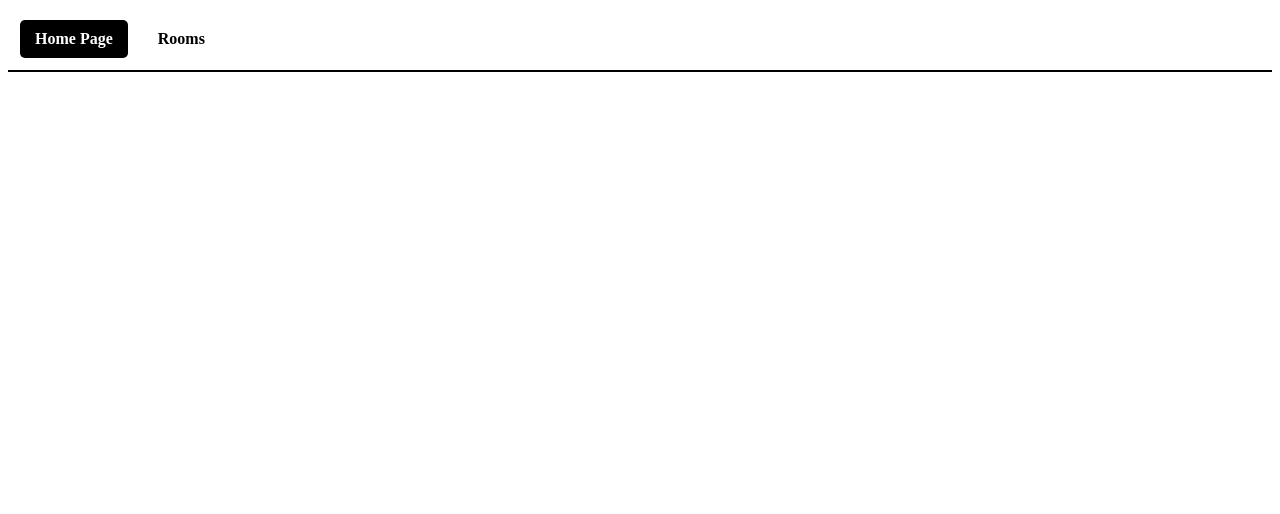
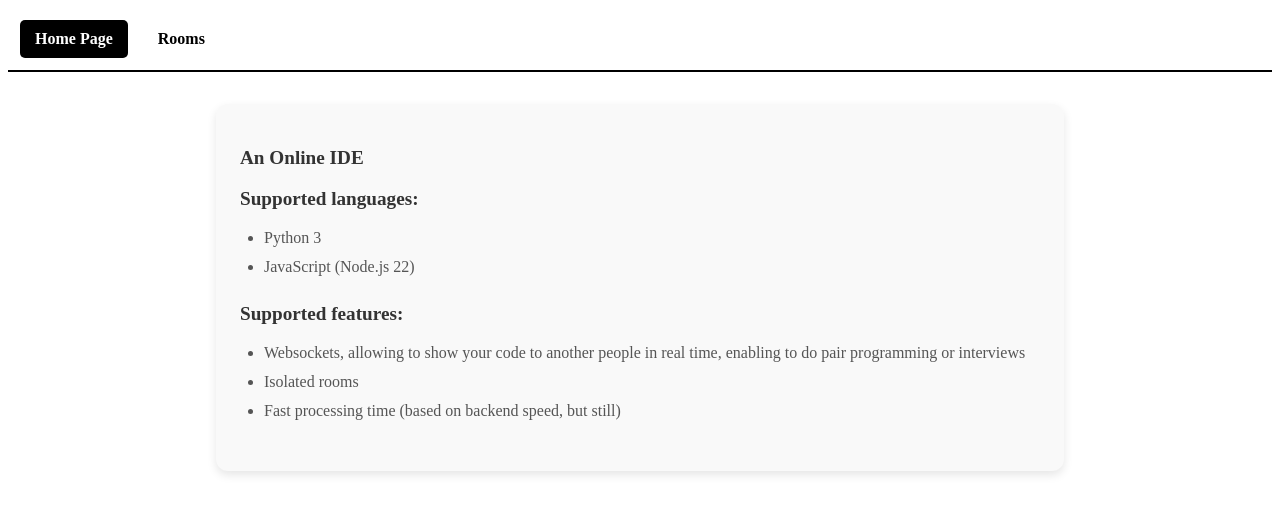
Before and after one commit to HagasSaan/right_nose, a React (Vite) app in the folder frontend/: page / in a window 1280 px wide. Shown: the top 514 px of the page. Built offline with nearby package versions, Linux system fonts and the light colour scheme.

Commit message:
home page, small refactor over languages

```diff
--- a/frontend/src/LanguageSelectorSlice.jsx
+++ b/frontend/src/LanguageSelectorSlice.jsx
@@ -3,7 +3,7 @@ import { createSlice } from "@reduxjs/toolkit";
 export const languageSelectorSlice = createSlice({
   name: "languageSelector",
   initialState: {
-    value: "python",
+    value: "python3",
   },
   reducers: {
     selectLanguage: (state, action) => {
--- a/frontend/src/components/CodeEditorTab/CodeEditorTab.jsx
+++ b/frontend/src/components/CodeEditorTab/CodeEditorTab.jsx
@@ -37,10 +37,10 @@ export default function CodeEditorTab({ roomId }) {
 
   const extensions = useMemo(() => {
     switch (selectedLanguage) {
-      case "python":
+      case "python3":
         console.log("got extension for Python");
         return [python()];
-      case "javascript":
+      case "javascript22":
         console.log("got extension for JavaScript");
         return [javascript()];
       default:
--- a/frontend/src/components/LanguageSelector/LanguageSelector.jsx
+++ b/frontend/src/components/LanguageSelector/LanguageSelector.jsx
@@ -14,8 +14,8 @@ export default function LanguageSelector() {
         value={selectedLanguage}
         onChange={(e) => dispatch(selectLanguage(e.target.value))}
       >
-        <option value="python">Python</option>;
-        <option value="javascript">JavaScript (Node 22)</option>;
+        <option value="python3">Python 3</option>;
+        <option value="javascript22">JavaScript (Node 22)</option>;
       </select>
     </div>
   );
--- a/frontend/src/pages/HomePage/HomePage.jsx
+++ b/frontend/src/pages/HomePage/HomePage.jsx
@@ -1,7 +1,9 @@
 import "./HomePage.scss";
-import { NavLink, Outlet } from "react-router-dom";
+import { NavLink, Outlet, useLocation } from "react-router-dom";
 
 export default function HomePage() {
+  const location = useLocation();
+  console.log(location);
   return (
     <>
       <nav className="home-nav">
@@ -10,6 +12,25 @@ export default function HomePage() {
           Rooms
         </NavLink>
       </nav>
+      {location.pathname === "/" ? (
+        <div className="description">
+          <p>An Online IDE</p>
+          <p>Supported languages:</p>
+          <ul>
+            <li>Python 3</li>
+            <li>JavaScript (Node.js 22)</li>
+          </ul>
+          <p>Supported features:</p>
+          <ul>
+            <li>
+              Websockets, allowing to show your code to another people in real
+              time, enabling to do pair programming or interviews
+            </li>
+            <li>Isolated rooms</li>
+            <li>Fast processing time (based on backend speed, but still)</li>
+          </ul>
+        </div>
+      ) : null}
       <div className="outlet-container">
         <Outlet />
       </div>
--- a/frontend/src/pages/HomePage/HomePage.scss
+++ b/frontend/src/pages/HomePage/HomePage.scss
@@ -31,3 +31,32 @@
 .outlet-container {
     padding-bottom: 20px;
 }
+
+.description {
+    max-width: 800px;
+    margin: 2rem auto;
+    padding: 1.5rem;
+    background: #f9f9f9;
+    border-radius: 12px;
+    box-shadow: 0 4px 10px rgba(0, 0, 0, 0.1);
+
+    p {
+        font-size: 1.2rem;
+        font-weight: 600;
+        color: #333;
+        margin-bottom: 0.5rem;
+    }
+
+    ul {
+        list-style-type: disc;
+        padding-left: 1.5rem;
+        margin-bottom: 1.5rem;
+
+        li {
+            font-size: 1rem;
+            color: #555;
+            margin-bottom: 0.3rem;
+            line-height: 1.5;
+        }
+    }
+}
```
Also changed, not shown: 1 other file (tests, documents, lock files or other folders).
